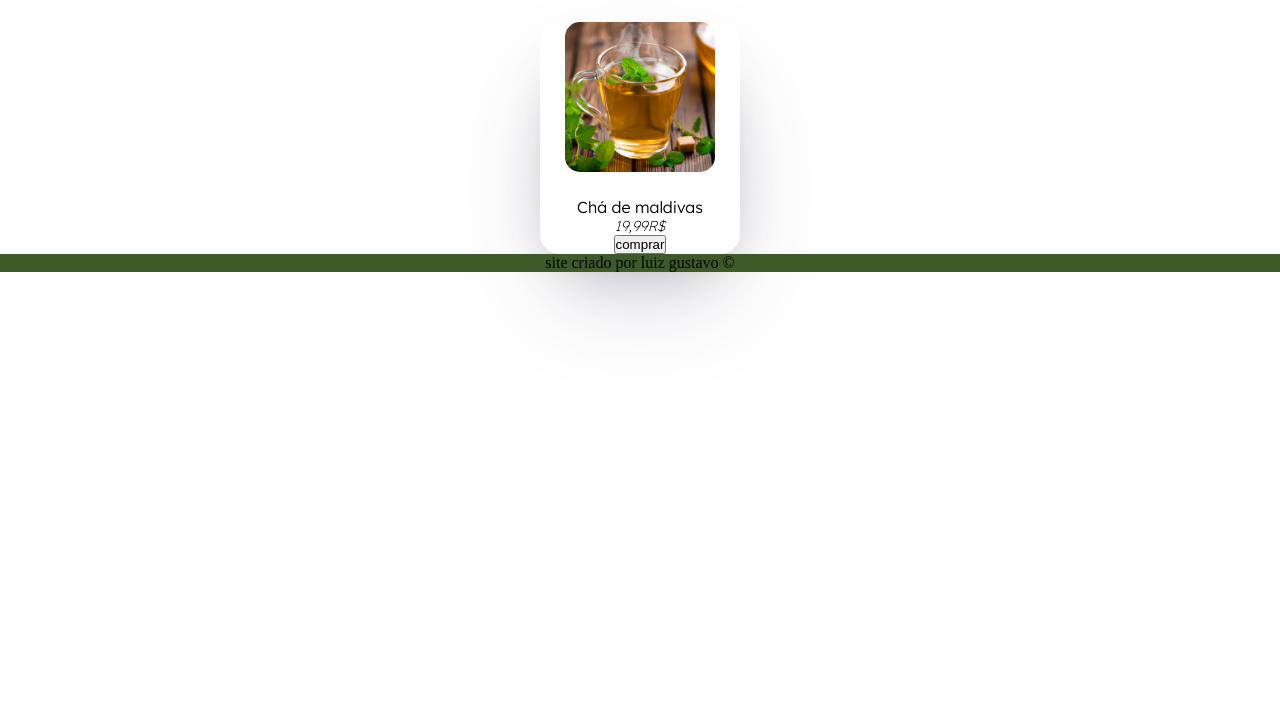
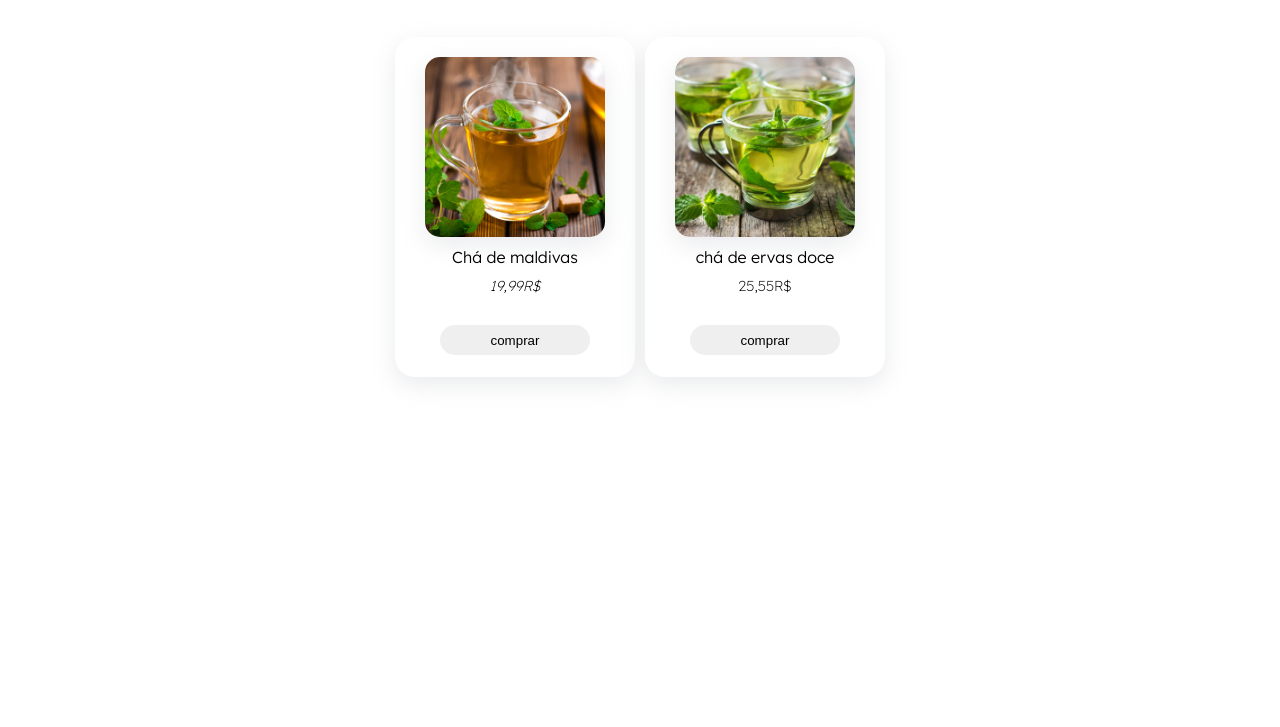
Before and after one commit to luizgustavostp/meu-site, a plain HTML site: page comprar.html in a window 1280 px wide. Shown: the part 73-800 px from the top of the page. Drawn offline with Linux system fonts and the light colour scheme; a web font is replaced by a local one.

Commit message:
atualizei dnv a parte de compras

```diff
--- a/comprar.html
+++ b/comprar.html
@@ -68,19 +68,25 @@
             color: #064131;
         }
         .imagem-c {
-            height: 150px;
-            width: 150px;
+            height: 180px;
+            width: 180px;
             border-radius: 15px;
-            margin: 25px;
+            margin: auto auto;
             display: flex;
+            box-shadow: rgba(149, 157, 165, 0.2) 0px 8px 24px;
         }
         .container {
-            box-shadow: rgba(255, 255, 255, 0.1) 0px 1px 1px 0px inset, rgba(50, 50, 93, 0.25) 0px 50px 100px -20px, rgba(0, 0, 0, 0.3) 0px 30px 60px -30px;
+            outline: 1px rgba(0, 0, 0, 0.651);
+            box-shadow: rgba(149, 157, 165, 0.2) 0px 8px 24px;
             background-color: #ffffff;
-            display: block;
+            display: inline-block;
             width: 200px;
-            margin: auto;
+            margin-top: 40px;
+            margin-right: 5px;
+            margin-left: 5px;
             border-radius: 20px;
+            padding: 20px;
+            height: 300px;
 
         }
         .preço {
@@ -88,15 +94,33 @@
             font-family: "Lexend", sans-serif;
             font-weight: 200;
             font-size: 0.9em;
+            margin-bottom: 30px;
         }
         .titulo-c {
             font-family: "Lexend", sans-serif;
             font-weight: 300;
             text-align: center;
+            padding: 10px;
         }
         .btn {
             display: block;
             margin: auto;
+            width: 150px;
+            height: 30px;
+            border-radius: 15px;
+            border: none;
+            transition: 150ms ease;
+
+        }
+        .btn:hover, .btn:focus {
+            transform: scale(1.05);
+            background-color: #84c453;
+            color: white;
+        }
+        .divisao-inicio {
+            display: flex;
+            justify-content: center;
+            height: 1400px;
         }
     </style>
 </head>
@@ -119,6 +143,13 @@
                 <div class="preço"><em>19,99R$</em></div>
                 <button class="btn"> comprar</button>
             </div>
+
+            <div class="container">
+                <img src="imagens/cha2.png" alt="" class="imagem-c">
+                <div class="titulo-c">chá de ervas doce</div>
+                <div class="preço">25,55R$</div>
+                <button class="btn">comprar</button>
+            </div>
         </div>
     </main>
     <footer> site criado por luiz gustavo &copy;</footer>
```
Also changed, not shown: index.html (+13 -3 lines), imagens/cha2.png (added).
